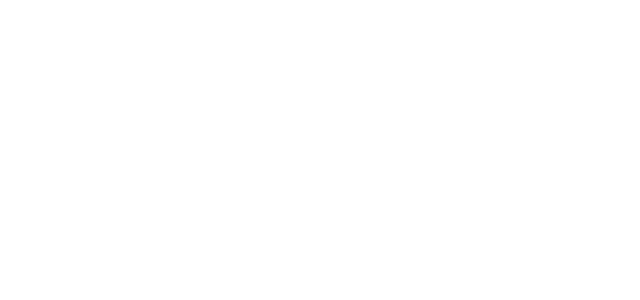
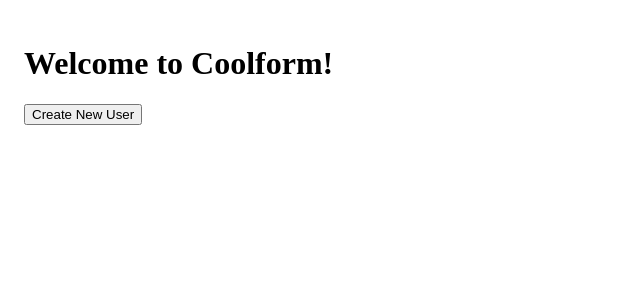
Before and after one commit to agenover/react-testing-demo, a React (Create React App) app: page / in a window 1280 px wide. Before the commit this address had no page. Shown: the top 300 px of the page, without its empty margins (0-640 px from the left). Built offline with nearby package versions, Linux system fonts and the light colour scheme.

Commit message:
modified routes for /home

```diff
--- a/src/index.js
+++ b/src/index.js
@@ -7,7 +7,9 @@
 render(
   <BrowserRouter>
     <Routes>
-      <Route path="/home" element={<App />} />
+      <Route path="/" element={<App />}>
+        <Route path="/home"></Route>
+      </Route>
       <Route path="create-user" element={<Form />} />
     </Routes>
 
```
